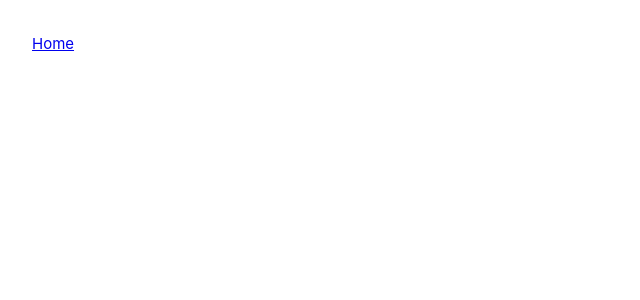
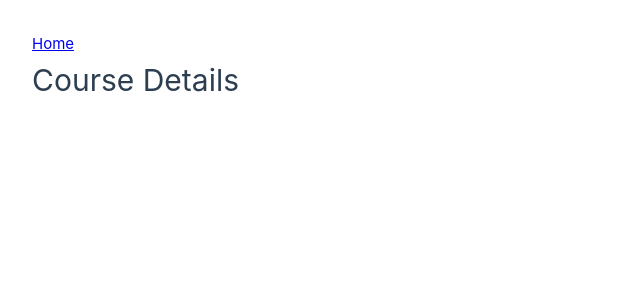
Before and after one commit to anthony-jackman/phanes, a Vue app: page /crsedetails in a window 1280 px wide. Before the commit this address had no page. Shown: the top 300 px of the page, without its empty margins (0-640 px from the left). Built offline with nearby package versions, Linux system fonts and the light colour scheme.

Commit message:
Add Course Details page
Includes cypress testing to rendering page by URL

Resolves #13

```diff
--- /dev/null
+++ b/src/pages/CourseDetailView.vue
@@ -0,0 +1,6 @@
+<script  setup>
+</script>
+
+<template>
+  <h1>Course Details</h1>
+</template>
--- a/src/router/index.js
+++ b/src/router/index.js
@@ -18,6 +18,11 @@ const router = createRouter({
       path: '/gt',
       name: 'GroupTrials',
       component: () => import('@/pages/GroupTrialView.vue')
+    },
+    {
+      path: '/crsedetails',
+      name: 'CourseDetails',
+      component: () => import('@/pages/CourseDetailView.vue')
     }
   ]
 });
```
Also changed, not shown: 1 other file (tests, documents, lock files or other folders).
